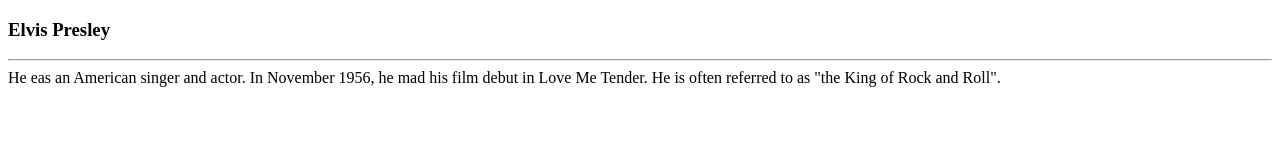
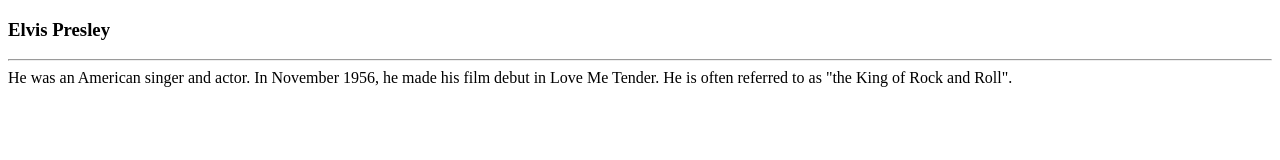
Before and after one commit to dhdhks11v/dhdhks11v.github.io, a plain HTML site: page index.html in a window 1280 px wide. Drawn offline with Linux system fonts and the light colour scheme.

Commit message:
Update index.html
Typo correction
1. eas -> was
2. mad -> made

```diff
--- a/index.html
+++ b/index.html
@@ -7,6 +7,6 @@
   <body>
     <h3>Elvis Presley</h3>
     <hr>
-    He eas an American singer and actor. In November 1956, he mad his film debut in <span>Love Me Tender</span>. He is often referred to as "<span>the King of Rock and Roll</span>".
+    He was an American singer and actor. In November 1956, he made his film debut in <span>Love Me Tender</span>. He is often referred to as "<span>the King of Rock and Roll</span>".
   </body>
 </html>
```
